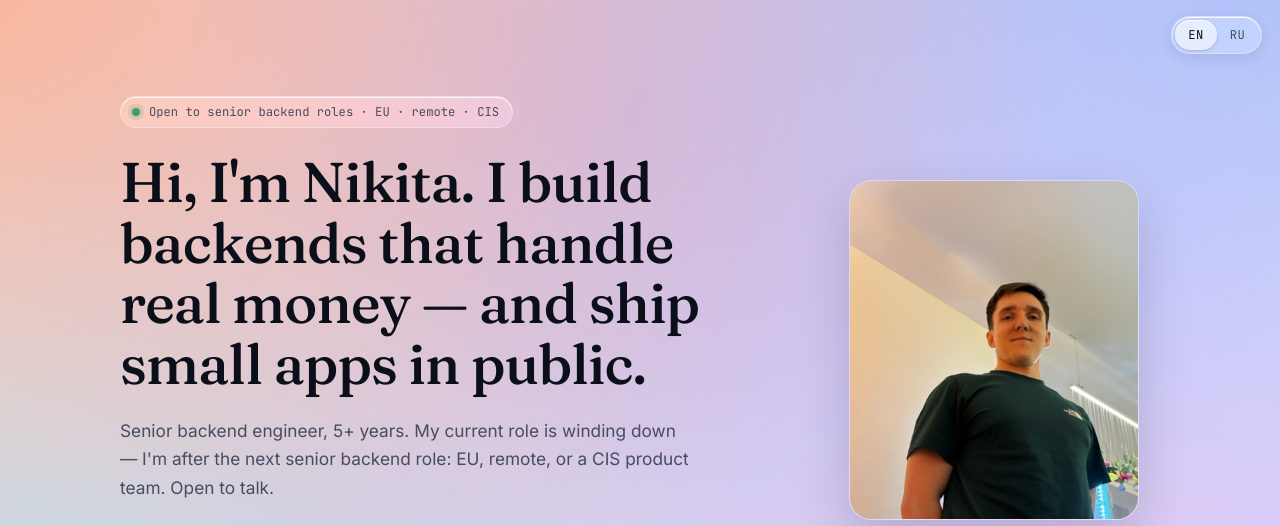
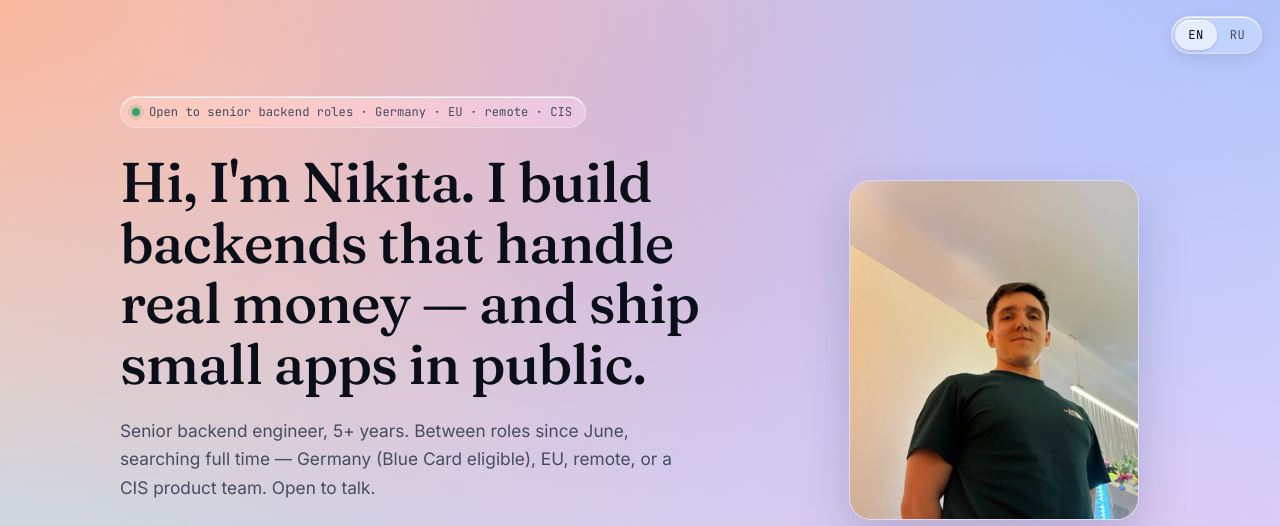
Before and after one commit to OneZee23/onezee-landing, an Astro site: page / in a window 1280 px wide. Shown: the top 526 px of the page. Built offline with nearby package versions, Linux system fonts and the light colour scheme; Astro itself is replaced by a stand-in of ours; no server answers.

Commit message:
feat(hero): link the public job-hunt funnel, refresh stale status copy

```diff
--- a/src/components/Hero.tsx
+++ b/src/components/Hero.tsx
@@ -4,7 +4,7 @@ import { Portrait } from './Portrait';
 import { Icon } from './Icon';
 
 export const Hero: React.FC = () => {
-  const { c } = useSite();
+  const { c, lang } = useSite();
   return (
     <header className="hero">
       <div className="hero__grid">
@@ -18,6 +18,10 @@ export const Hero: React.FC = () => {
           <nav className="hero__links" aria-label="Profiles">
             <a className="ilink ilink--cv" href="/blog">
               <span>{c.hero.blog}</span>
+              <Icon name="arrow" size={13} className="ilink__arrow" />
+            </a>
+            <a className="ilink ilink--cv" href={lang === 'ru' ? '/ru/job-hunt' : '/job-hunt'}>
+              <span>{c.hero.jobHunt}</span>
               <Icon name="arrow" size={13} className="ilink__arrow" />
             </a>
             <a className="ilink ilink--cv" href={c.resumeUrl} target="_blank" rel="noreferrer noopener">
--- a/src/content/site.ts
+++ b/src/content/site.ts
@@ -12,7 +12,7 @@ export interface SiteContent {
   profile: typeof profile;
   socials: SiteLink[];
   resumeUrl: string;
-  hero: { status: string; lead: string; sub: string; resume: string; blog: string };
+  hero: { status: string; lead: string; sub: string; resume: string; blog: string; jobHunt: string };
   now: { title: string; items: string[] };
   shipped: { title: string; items: ShipItem[] };
   dayJob: { title: string; period: string; org: string; url: string; icon: string; lead: string; points: string[] };
@@ -74,11 +74,12 @@ export const SITE: Record<Locale, SiteContent> = {
     socials,
     resumeUrl,
     hero: {
-      status: 'Open to senior backend roles · EU · remote · CIS',
+      status: 'Open to senior backend roles · Germany · EU · remote · CIS',
       lead: "Hi, I'm Nikita. I build backends that handle real money — and ship small apps in public.",
-      sub: "Senior backend engineer, 5+ years. My current role is winding down — I'm after the next senior backend role: EU, remote, or a CIS product team. Open to talk.",
+      sub: "Senior backend engineer, 5+ years. Between roles since June, searching full time — Germany (Blue Card eligible), EU, remote, or a CIS product team. Open to talk.",
       resume: 'Résumé (PDF)',
       blog: 'Blog',
+      jobHunt: 'Job hunt, in the open',
     },
     now: {
       title: 'Now',
@@ -144,11 +145,12 @@ export const SITE: Record<Locale, SiteContent> = {
     socials,
     resumeUrl,
     hero: {
-      status: 'Открыт к senior backend-ролям · EU · remote · СНГ',
+      status: 'Открыт к senior backend-ролям · Германия · EU · remote · СНГ',
       lead: 'Привет, я Никита. Делаю бэкенды, через которые идут реальные деньги — и публично выпускаю свои приложения.',
-      sub: 'Senior backend-инженер, 5+ лет. Текущая роль сворачивается — ищу следующую senior backend-позицию: EU, remote или продуктовая команда в СНГ. Открыт к разговору.',
+      sub: 'Senior backend-инженер, 5+ лет. С июня без работы, ищу полный день — Германия (подхожу под Blue Card), EU, remote или продуктовая команда в СНГ. Открыт к разговору.',
       resume: 'Резюме (PDF)',
       blog: 'Блог',
+      jobHunt: 'Поиск работы, в открытую',
     },
     now: {
       title: 'Сейчас',
```
